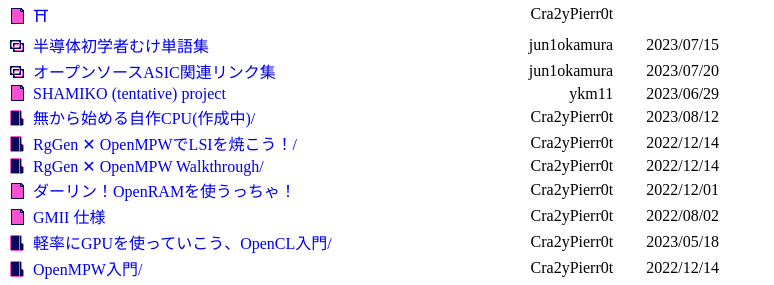
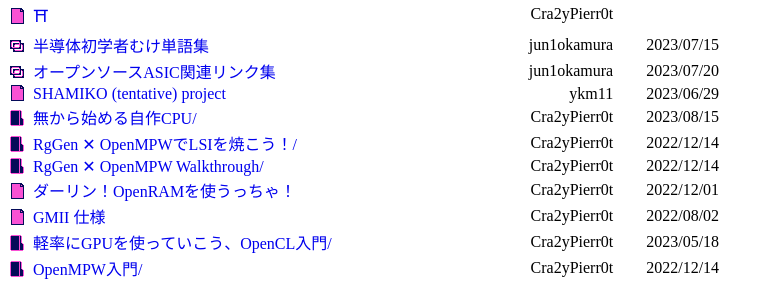
Before and after one commit to VLSI-JP/VLSI-JP.github.io, a Jekyll site: the page built from index.html, in a window 1280 px wide. Shown: the part 218-503 px from the top of the page, without its empty margins (0-774 px from the left). Built offline with Jekyll 4.4.1, drawn with Linux system fonts in a browser that asks for light colours.

Commit message:
update index

```diff
--- a/_data/article_list.yml
+++ b/_data/article_list.yml
@@ -21,10 +21,10 @@
   date: 2023/06/29
   link: shamiko.html
 
-- title: 無から始める自作CPU(作成中)
+- title: 無から始める自作CPU
   author: Cra2yPierr0t
-  date: 2023/08/12
-  link: LetsMakeCPU.html#無から始める自作cpu作成中
+  date: 2023/08/15
+  link: LetsMakeCPU.html#無から始める自作cpu
   icon: dir
 
 - title: RgGen ✕ OpenMPWでLSIを焼こう！
```
